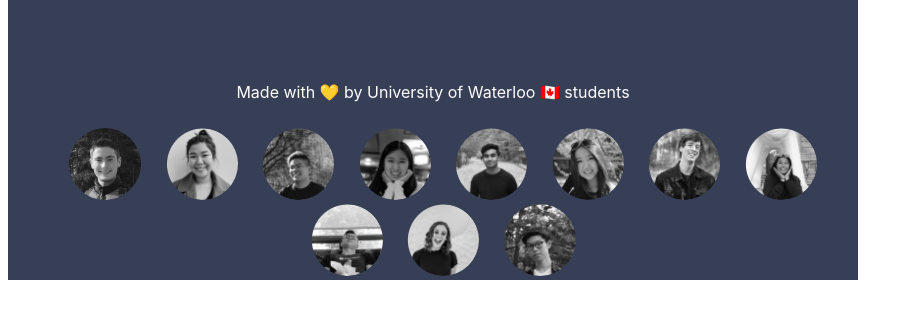
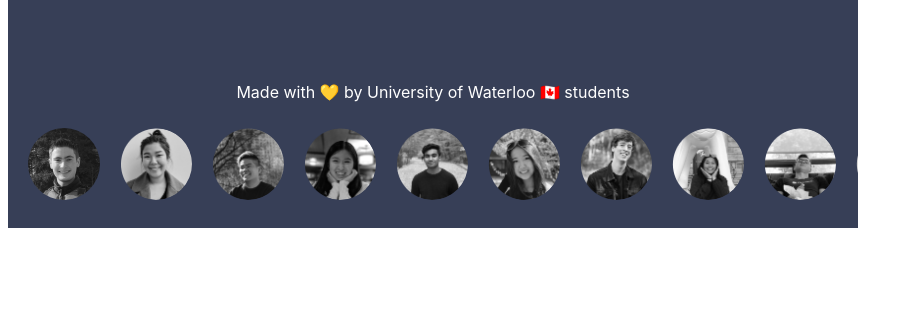
Before and after one commit to Destroyersss/Webstatus, a plain HTML site: page index.html in a window 1280 px wide. Shown: the part 347-666 px from the top of the page, without its empty margins (0-913 px from the left). Drawn offline with Linux system fonts and the light colour scheme.

Commit message:
peopls flex style

```diff
--- a/index.css
+++ b/index.css
@@ -96,6 +96,10 @@ input {
 .peopls {
   margin-bottom: 69px;
   margin-top: 26px;
+  width: 100%;
+  overflow: scroll;
+  height: 100px;
+  display: flex;
 }
 
 .peopl {
```
